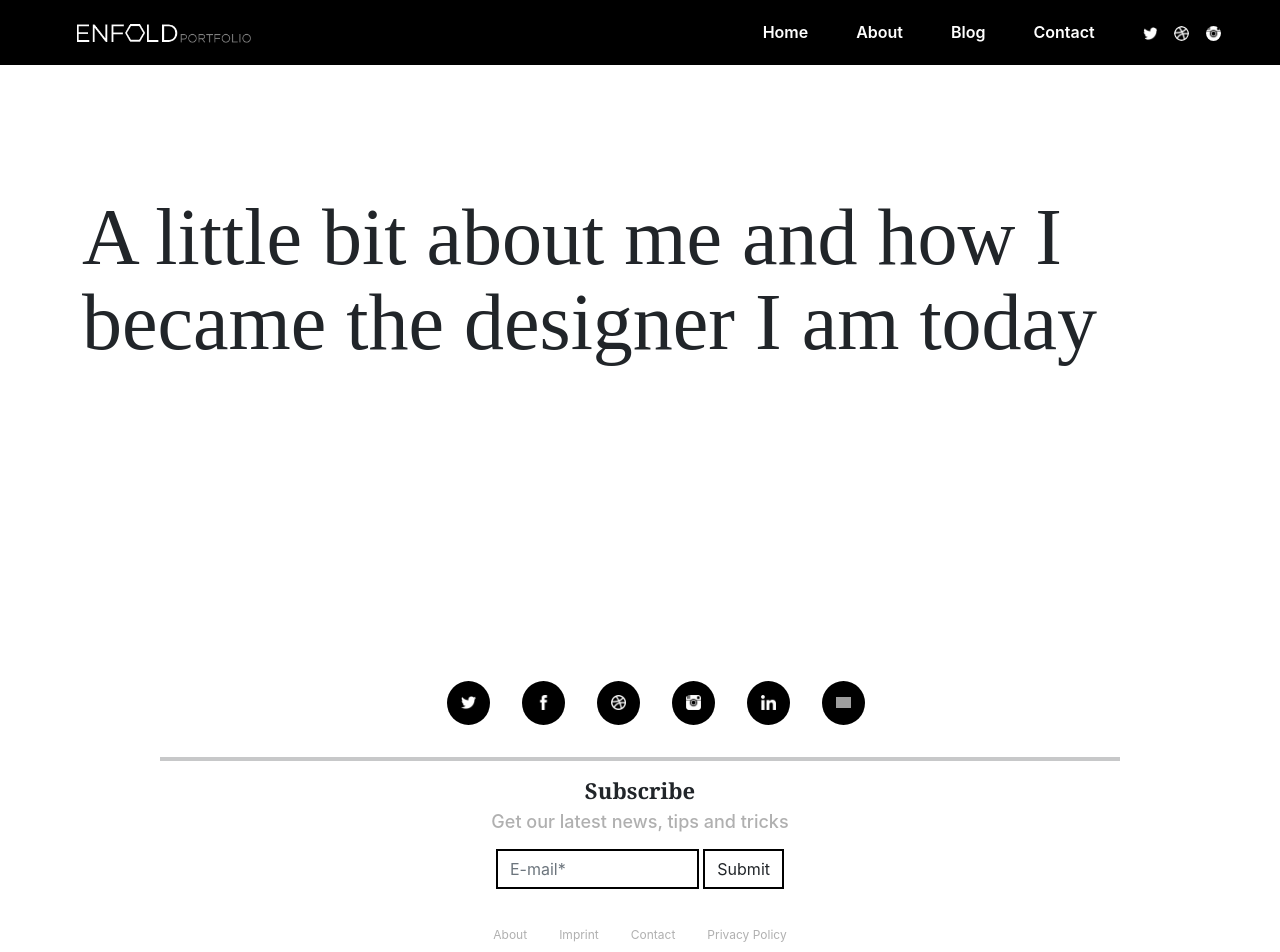
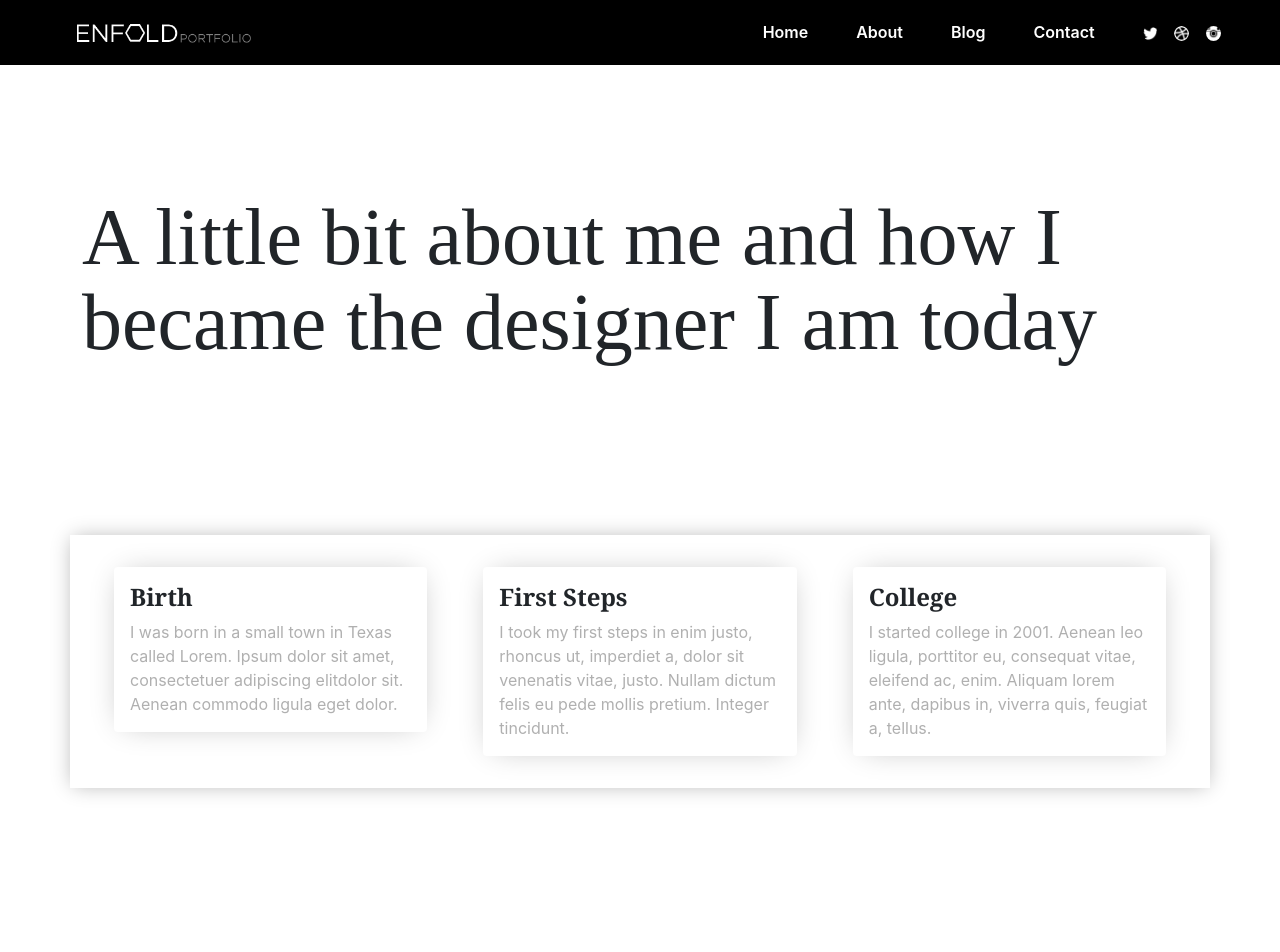
Before and after one commit to shakibfarzan/Midterm_Project, a React (Create React App) app: page /about in a window 1280 px wide. Shown: the top 952 px of the page. Built offline with nearby package versions, Linux system fonts and the light colour scheme; grey boxes are pictures that could not be loaded.

Commit message:
added about cards

```diff
--- a/src/App.css
+++ b/src/App.css
@@ -28,6 +28,7 @@
   background-color: black;
   font-weight: 600;
   transition: all 0.4s ease-in-out;
+  padding-left: 4px !important;
 }
 
 .nav-link:hover {
@@ -70,9 +71,9 @@
 
 /* Homepage */
 .content h1 {
-  font-size: 80px;
+  font-size: 40px;
   font-family: "Times New Roman", Times, serif;
-  line-height: 85px;
+  line-height: 45px;
   margin-bottom: 170px;
 }
 
@@ -177,7 +178,8 @@ hr:not([size]) {
 }
 
 hr {
-  margin: 1rem 10rem;
+  width: 50%;
+  margin: 1rem 25% 1rem 25%;
 }
 
 #subscribe {
@@ -196,10 +198,10 @@ hr {
 
 .submit-box {
   display: flex;
+  width: 100%;
+  justify-content: center;
   margin-top: 1rem;
   margin-bottom: 1rem;
-  margin-left: 31rem;
-  margin-right: 31rem;
 }
 
 .submit-box .btn {
@@ -236,6 +238,43 @@ footer {
 .footer-link:hover {
   text-decoration: underline;
   color: black;
+}
+
+.footer-logos {
+  padding: 0;
+}
+
+.form-control {
+  width: auto;
+}
+#email {
+  width: 50%;
+}
+
+/* about page */
+
+.card {
+  border: 0;
+}
+
+.about-cards-container {
+  padding: 1rem;
+  box-shadow: 0 0px 20px -3px #b0b0b0;
+  margin-bottom: 6rem;
+}
+
+.about-cards-container .card {
+  margin: 1rem;
+  box-shadow: 0 0px 30px -10px #b0b0b0;
+}
+
+.about-cards-container .card .card-title {
+  font-family: Cambria, Cochin, Georgia, Times, "Times New Roman", serif;
+  font-weight: 900;
+}
+
+.about-cards-container .card .card-text {
+  color: #b0b0b0;
 }
 
 @media (min-width: 576px) {
@@ -279,4 +318,17 @@ footer {
     width: 15px;
     margin-bottom: 4px;
   }
+  #email {
+    width: 25%;
+  }
+  .content h1 {
+    font-size: 80px;
+    line-height: 85px;
+  }
 }
+
+@media (max-width: 976px) {
+  .row {
+    flex-direction: column;
+  }
+}
--- a/src/components/aboutPage.jsx
+++ b/src/components/aboutPage.jsx
@@ -1,12 +1,38 @@
 import React from "react";
 import Content from "./common/content";
-
+import Card from "./common/card";
 const AboutPage = () => {
   return (
     <>
       <Content>
         A little bit about me and how I became the designer I am today
       </Content>
+      <div className="about-cards-container row">
+        <div className="col">
+          <Card
+            title={"Birth"}
+            text={
+              "I was born in a small town in Texas called Lorem. Ipsum dolor sit amet, consectetuer adipiscing elitdolor sit. Aenean commodo ligula eget dolor."
+            }
+          />
+        </div>
+        <div className="col">
+          <Card
+            title={"First Steps"}
+            text={
+              "I took my first steps in enim justo, rhoncus ut, imperdiet a, dolor sit venenatis vitae, justo. Nullam dictum felis eu pede mollis pretium. Integer tincidunt."
+            }
+          />
+        </div>
+        <div className="col">
+          <Card
+            title={"College"}
+            text={
+              "I started college in 2001. Aenean leo ligula, porttitor eu, consequat vitae, eleifend ac, enim. Aliquam lorem ante, dapibus in, viverra quis, feugiat a, tellus."
+            }
+          />
+        </div>
+      </div>
     </>
   );
 };
--- /dev/null
+++ b/src/components/common/card.jsx
@@ -0,0 +1,18 @@
+import React from "react";
+
+const Card = ({ title, text, imgUrl }) => {
+  return (
+    <div className="card">
+      <div
+        className="image-item"
+        style={{ backgroundImage: "url(" + imgUrl + ")" }}
+      ></div>
+      <div className="card-body">
+        <h4 className="card-title">{title}</h4>
+        <p className="card-text">{text}</p>
+      </div>
+    </div>
+  );
+};
+
+export default Card;
```
